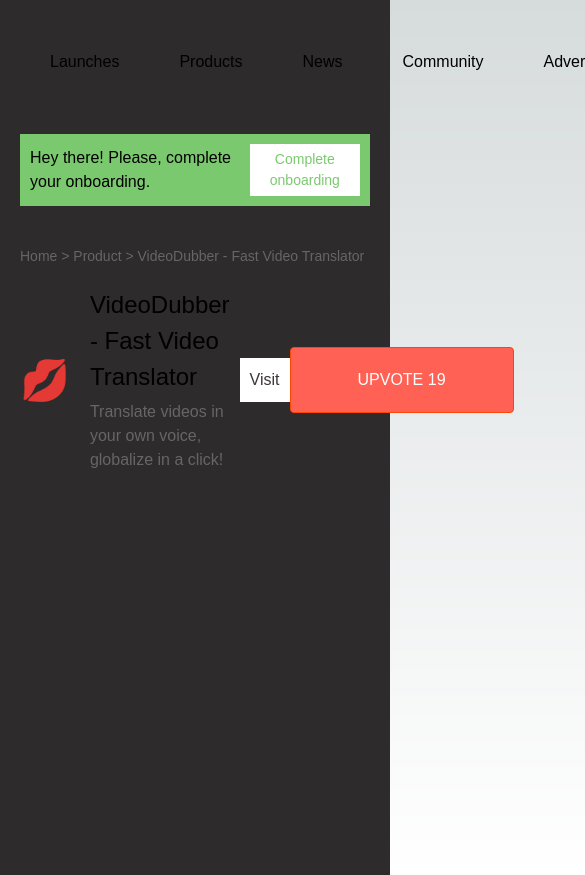
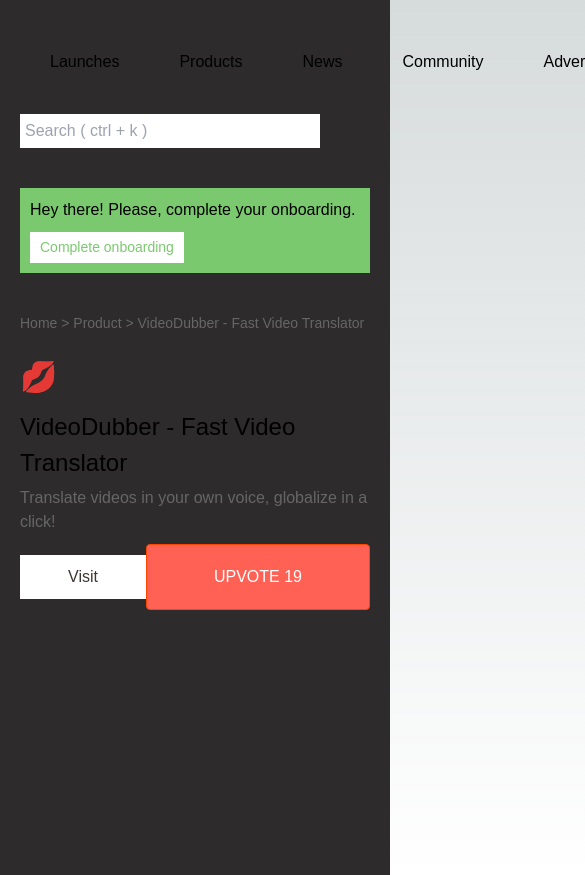
Before and after one commit to kunaldeshwal1/VideoDubber, a Next.js app: page / in a window 390 px wide. Shown: the top 875 px of the page, 585 px wide, since content can reach past the window. Built offline with nearby package versions, Linux system fonts and the light colour scheme.

Commit message:
fix responsiveness

```diff
--- a/src/app/Home.module.css
+++ b/src/app/Home.module.css
@@ -1,16 +1,16 @@
-
 .container {
   font-family: Arial, sans-serif;
   height: 875px;
-  background-color:rgb(45, 43, 43);
+  background-color: rgb(45, 43, 43);
   padding: 20px;
 }
 
 .header {
   display: flex;
-
+  flex-direction: row;
+  justify-content: space-between;
+  align-items: center;
   padding-bottom: 10px;
-
 }
 
 .logo {
@@ -25,16 +25,18 @@
 }
 
 .search input {
-  width: 20%;
+  width: 100%;
+  max-width: 300px;
   padding: 5px;
   font-size: 16px;
 }
-.navItem{
+
+.navItem {
   margin: 20px;
 }
+
 .onboarding {
   background-color: #7bc96f;
-
   padding: 10px;
   display: flex;
   justify-content: space-between;
@@ -88,7 +90,8 @@
   align-items: center;
 }
 
-.visit, .upvote {
+.visit,
+.upvote {
   margin-left: 10px;
   padding: 10px;
   background-color: white;
@@ -96,53 +99,60 @@
   color: rgb(62, 53, 53);
 }
 
-.visit:hover, .upvote:hover {
+.visit:hover,
+.upvote:hover {
   background-color: #ff4500;
-
 }
 
 .upvote {
   background-color: #ff4500;
-
 }
 
+/* Media Queries */
+@media (max-width: 768px) {
+  .header {
+    flex-direction: column;
+    align-items: flex-start;
+  }
 
+  .navItem {
+    margin: 10px 0;
+  }
 
-/* Add this to your Home.module.css file */
+  .search {
+    width: 100%;
+    padding: 10px 0;
+  }
 
-.upvoteButton {
-  background-color: white;
-  color: grey;
-  cursor: pointer;
-  display: block;
-  font-family: -apple-system, BlinkMacSystemFont, "Segoe UI", Helvetica, Arial, sans-serif, "Apple Color Emoji", "Segoe UI Emoji", "Segoe UI Symbol";
-  font-size: 16px;
-  height: 26px;
-  text-align: center;
-  transition: all 0.3s ease;
-  width: 45px;
-  border: none;
-  outline: none;
-  border-radius: 4px;
-  position: relative;
-  background-image: url('https://ph-static.imgix.net/upvote-burst-2022-big-button.png?auto=compress,format');
-  background-position-x: 100%;
-  background-position-y: 50%;
-  background-repeat: no-repeat;
-  background-size: 2900%;
-}
+  .onboarding {
+    flex-direction: column;
+    align-items: flex-start;
+  }
 
-.upvoted {
-  animation: arrow-burst 0.8s steps(28) forwards;
-  background-color: #ff6154;
-  color: #fff;
-}
+  .onboarding button {
+    margin-top: 10px;
+  }
 
-@keyframes arrow-burst {
-  0% {
-    background-position-x: 100%;
+  .product {
+    flex-direction: column;
+    align-items: flex-start;
   }
-  100% {
-    background-position-x: 0%;
+
+  .icon {
+    font-size: 30px;
+    margin-bottom: 10px;
+  }
+
+  .actions {
+    width: 100%;
+    justify-content: flex-start;
+    margin-top: 10px;
+  }
+
+  .visit,
+  .upvote {
+    width: 100%;
+    text-align: center;
+    margin: 5px 0;
   }
 }
--- a/src/app/page.tsx
+++ b/src/app/page.tsx
@@ -56,7 +56,7 @@
           </div>
           <div className={styles.actions}>
             <button className={styles.visit}>Visit</button>
-            <StyledButton  onClick={handleUpvote}>
+            <StyledButton  onClick={handleUpvote} >
               {isUpvoted?"UPVOTED":"UPVOTE"} {upvotes}
             </StyledButton>
           </div>
```
